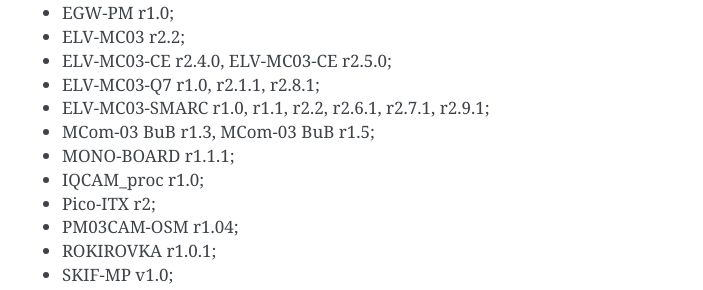
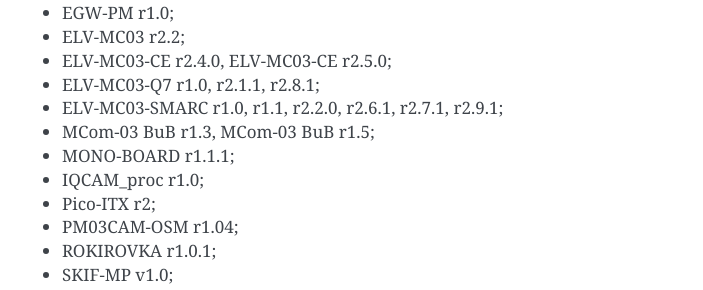
Before and after one commit to elvees/ddrinit, a Sphinx documentation site: the page built from doc/index.rst, in a window 1280 px wide and 900 px high, scrolled down 1097 px. Shown: the part 164-454 px from the top of the window, without its empty margins (388-1091 px from the left). Built offline with Sphinx 7.4.7, drawn with Linux system fonts in a browser that asks for light colours.

```diff
--- a/doc/index.rst
+++ b/doc/index.rst
@@ -35,7 +35,7 @@
 * ELV-MC03 r2.2;
 * ELV-MC03-CE r2.4.0, ELV-MC03-CE r2.5.0;
 * ELV-MC03-Q7 r1.0, r2.1.1, r2.8.1;
-* ELV-MC03-SMARC r1.0, r1.1, r2.2, r2.6.1, r2.7.1, r2.9.1;
+* ELV-MC03-SMARC r1.0, r1.1, r2.2.0, r2.6.1, r2.7.1, r2.9.1;
 * MCom-03 BuB r1.3, MCom-03 BuB r1.5;
 * MONO-BOARD r1.1.1;
 * IQCAM_proc r1.0;
```
Also changed, not shown: 2 other files.
